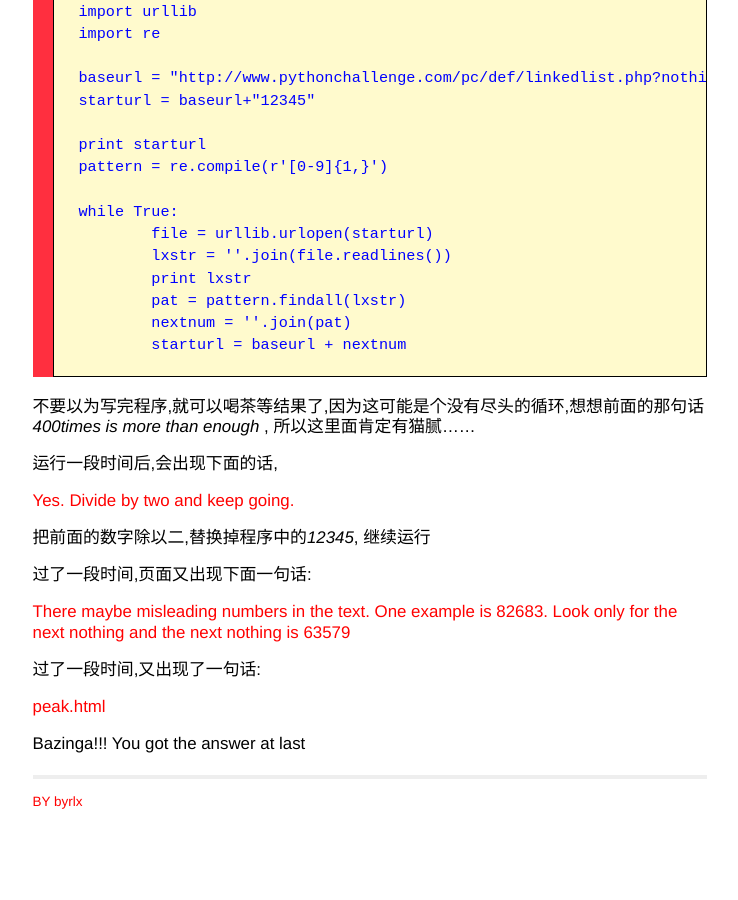
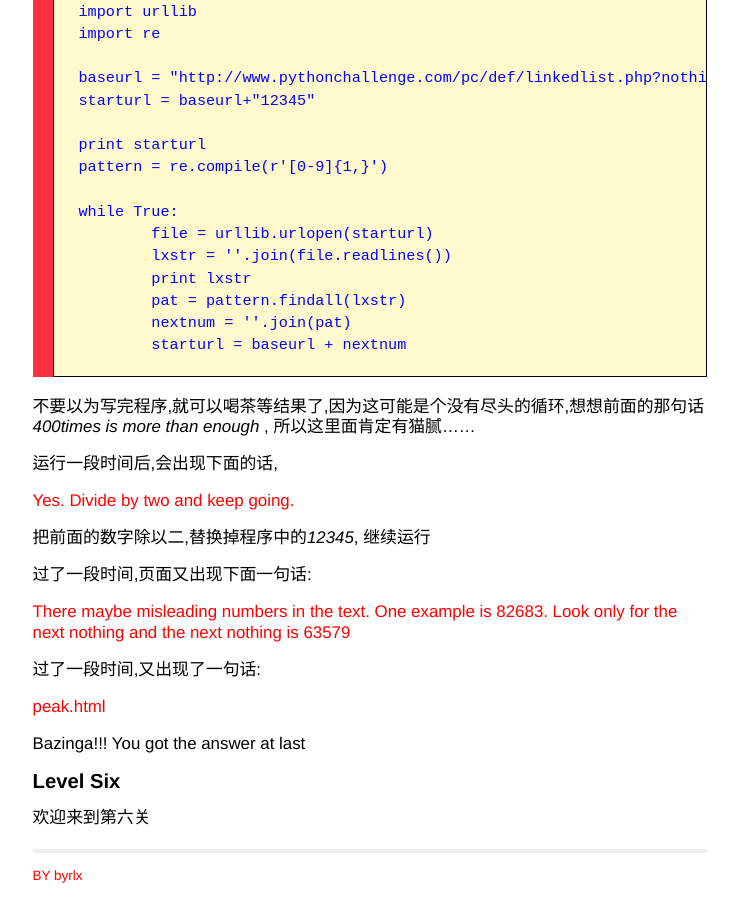
Before and after one commit to byrlx/byrlx.github.io, a Jekyll site: the page built from _posts/2013-06-16-the-python-challenge-攻略-(1-8).md, in a window 1280 px wide and 900 px high, scrolled down 3209 px. Shown: the whole window, without its empty margins (270-1008 px from the left). Built offline with Jekyll 4.4.1, drawn with Linux system fonts in a browser that asks for light colours; Markdown is read by kramdown in place of the engine named in the settings; before the commit the page ends 4035 px from its top, so only the background shows below that.

Commit message:
modify post 'challen'

```diff
--- a/_posts/2013-06-16-the-python-challenge-攻略-(1-8).md
+++ b/_posts/2013-06-16-the-python-challenge-攻略-(1-8).md
@@ -163,3 +163,7 @@ end. 400 times is more than enough. -->"
 >peak.html
 
 Bazinga!!! You got the answer at last
+
+#### Level Six
+
+欢迎来到第六关
```
